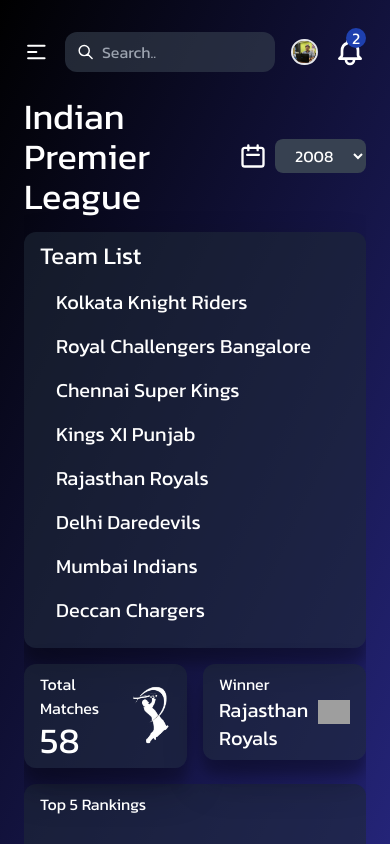
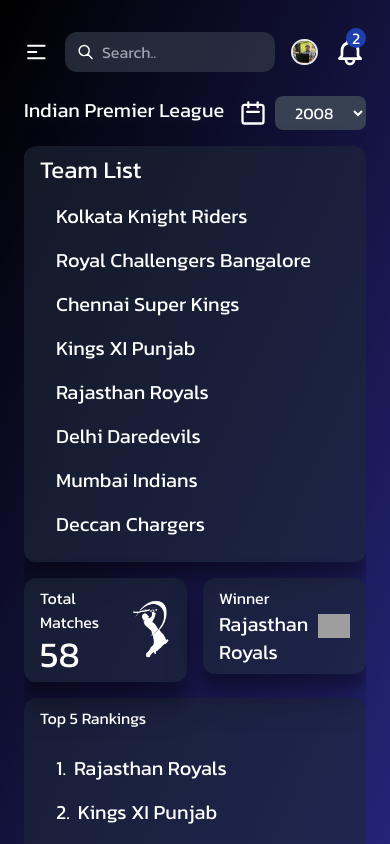
Before and after one commit to Gauravk2610/frontend_ipl_challenge, a React (Create React App) app: page / in a window 390 px wide. Built offline with nearby package versions, Linux system fonts and the light colour scheme; grey boxes are pictures that could not be loaded.

Commit message:
font size fixed

```diff
--- a/src/pages/Home.jsx
+++ b/src/pages/Home.jsx
@@ -89,7 +89,7 @@
         <div className='mt-4'>
             {/* Heading */}
             <div className='flex justify-between'>
-                <div className='text-4xl'>Indian Premier League</div>
+                <div className='text-xl sm:text-4xl'>Indian Premier League</div>
                 <div className='flex items-center space-x-2'>
                     <CalendarIcon className='w-7 h-7' />
                     <motion.select
```
